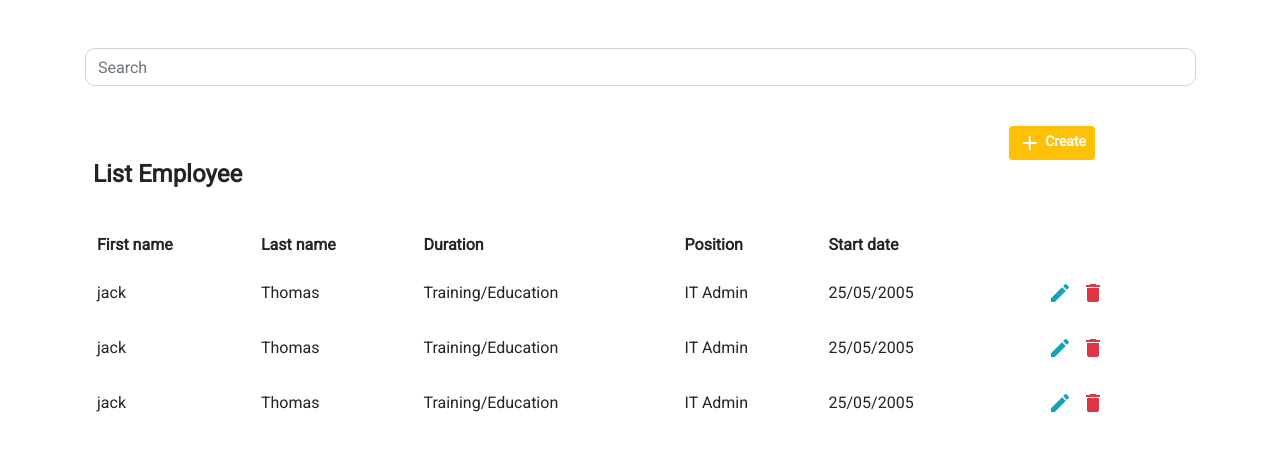
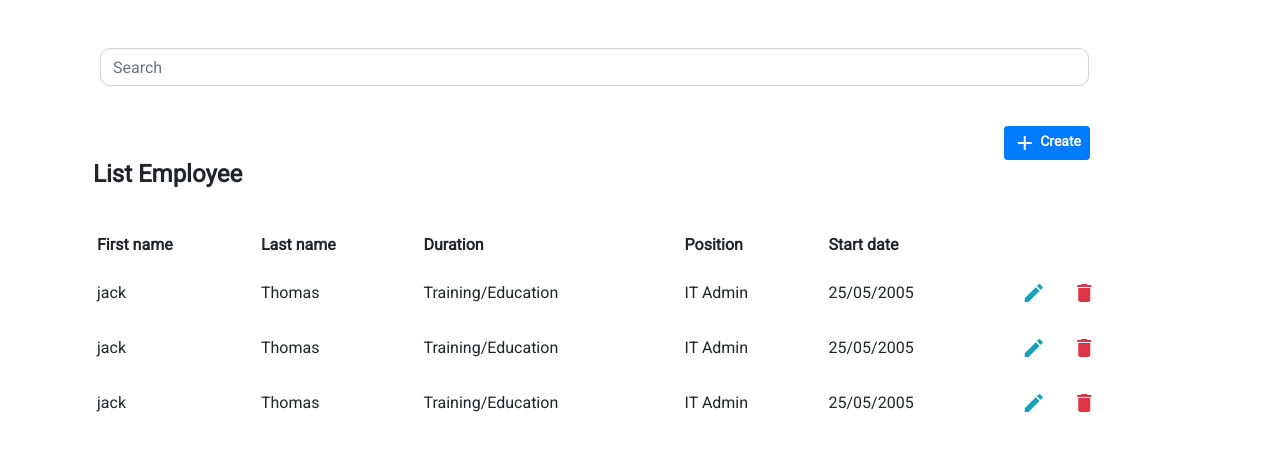
Before and after one commit to pnc-virtual-company/2020-G7-LMS, a CodeIgniter 4 app: template app/Views/employees/index.php in a window 1280 px wide. Shown: the part 66-517 px from the top of the page. Run offline with PHP 8.4 and a stand-in for CodeIgniter, Linux system fonts and the light colour scheme; the template is opened without the code that fills it, so the values that code supplies are empty; some libraries are stand-ins or nearby versions.

Commit message:
#8 update button add and input serach employee

```diff
--- a/app/Views/employees/index.php
+++ b/app/Views/employees/index.php
@@ -3,14 +3,19 @@
 <?= $this->include('layouts/menu') ?>
 <div class="container mt-5">
     <!-- button search -->
-    <div class="input-group mb-3">
-        <input type="text" id="search" class="form-control" placeholder="Search">
-        <div class="input-group-append"></div>
-    </div><br>
+
+    <!-- <div class="col-2"></div> -->
+    <div class="col-11">
+        <div class="input-group mb-3">
+            <input type="text" id="search" class="form-control" placeholder="Search">
+            <div class="input-group-append"></div>
+        </div><br>
+    </div>
+    <div class="col"></div>
     <!-- button create Employee -->
     <div class="text-right">
-		<a href="" class="btn btn-warning btn-sm text-white font-weight-bolder" data-toggle="modal" data-target="#createRequest" style="margin-right: 100px;">
-			<i class="material-icons float-left" data-toggle="tooltip" data-placement="left">add</i>&nbsp;Create
+         <a href="" class="btn btn-primary btn-sm text-white font-weight-bolder" data-toggle="modal" data-target="#createEmployee" style="margin-right:105px;">
+			<i class="material-icons float-left" data-toggle="tooltip" title="Add Employee!" data-placement="left">add</i>&nbsp;Create
 		</a>
     </div>
     <!-- Text on Employee -->
@@ -34,8 +39,8 @@
                 <td>25/05/2005</td>
                 <!-- Icon delete and edit -->
 				<td>
-					<a href="" data-toggle="modal" data-target="#updateEmployee"><i class="material-icons text-info" data-toggle="tooltip" title="Edit Employee!" data-placement="left">edit</i></a>
-					<a href="" data-toggle="tooltip" title="Delete Employee!" data-placement="right" class="delete" onclick="return confirm('Are you sure you want to delete this Empoyee?');"><i class="material-icons text-danger">delete</i></a>
+					<a href="" data-toggle="modal" data-target="#updateEmployee"><i class="material-icons text-info" data-toggle="tooltip" title="Edit Employee!" data-placement="left" style="margin-left:-15%;">edit</i></a>
+					<a href="" data-toggle="tooltip" title="Delete Employee!" data-placement="right" class="delete" onclick="return confirm('Are you sure you want to delete this Empoyee?');"><i class="material-icons text-danger" style="margin-left:10%;">delete</i></a>
 				</td>
             </tr>
 
@@ -46,8 +51,8 @@
                 <td>IT Admin</td>
                 <td>25/05/2005</td>
 				<td>
-					<a href="" data-toggle="modal" data-target="#updateEmployee"><i class="material-icons text-info" data-toggle="tooltip" title="Edit Employee!" data-placement="left">edit</i></a>
-					<a href="" data-toggle="tooltip" title="Delete Employee!" data-placement="right" class="delete"  onclick="return confirm('Are you sure you want to delete this Empoyee?');"><i class="material-icons text-danger">delete</i></a>
+					<a href="" data-toggle="modal" data-target="#updateEmployee"><i class="material-icons text-info" data-toggle="tooltip" title="Edit Employee!" data-placement="left" style="margin-left:-15%;">edit</i></a>
+					<a href="" data-toggle="tooltip" title="Delete Employee!" data-placement="right" class="delete" onclick="return confirm('Are you sure you want to delete this Empoyee?');"><i class="material-icons text-danger" style="margin-left:10%;">delete</i></a>
 				</td>
             </tr>
 
@@ -58,8 +63,8 @@
                 <td>IT Admin</td>
                 <td>25/05/2005</td>
 				<td>
-					<a href="" data-toggle="modal" data-target="#updatePizza"><i class="material-icons text-info" data-toggle="tooltip" title="Edit Pizza!" data-placement="left">edit</i></a>
-					<a href="" data-toggle="tooltip" title="Delete Pizza!" data-placement="right" class="delete"  onclick="return confirm('Are you sure you want to delete this Empoyee?');"><i class="material-icons text-danger">delete</i></a>
+					<a href="" data-toggle="modal" data-target="#updateEmployee"><i class="material-icons text-info" data-toggle="tooltip" title="Edit Employee!" data-placement="left" style="margin-left:-15%;">edit</i></a>
+					<a href="" data-toggle="tooltip" title="Delete Employee!" data-placement="right" class="delete" onclick="return confirm('Are you sure you want to delete this Empoyee?');"><i class="material-icons text-danger" style="margin-left:10%;">delete</i></a>
 				</td>
 			</tr>
 
@@ -133,7 +138,7 @@
 
   <!-- ========================================START Model UPDATE================================================ -->
 	<!-- The Modal -->
-<div class="modal fade" id="updateEmloyee">
+<div class="modal fade" id="updateEmployee">
     <div class="modal-dialog">
         <div class="modal-content">
 
```
Also changed, not shown: public/css/custom.css (line endings or trailing spaces).
